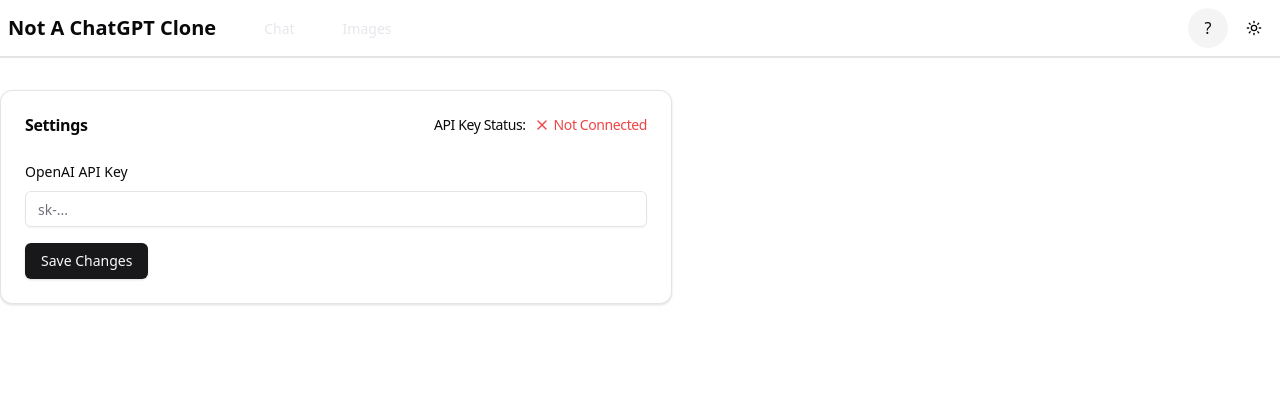
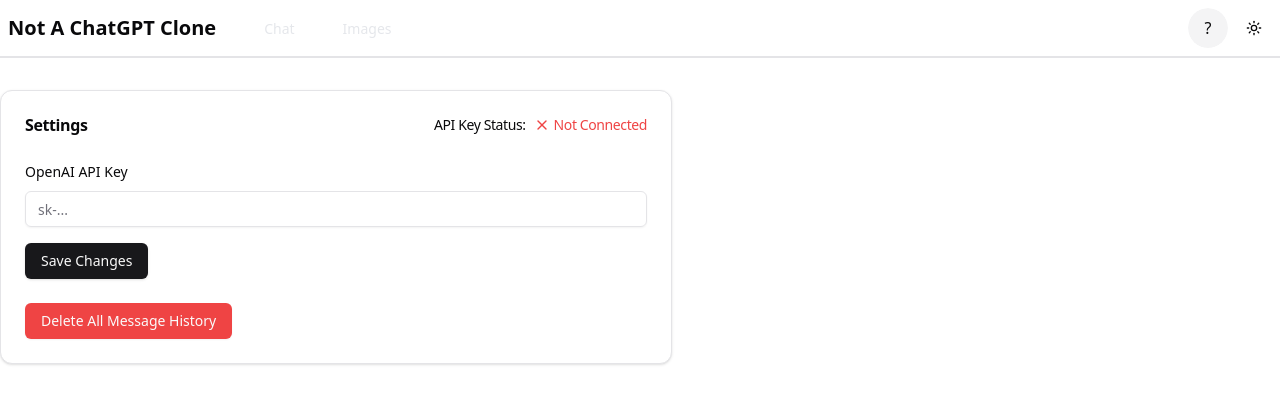
Before and after one commit to ben-cuff/openai-wrapper-app, a Next.js app: page /settings in a window 1280 px wide. Shown: the top 404 px of the page. Built offline with nearby package versions, Linux system fonts and the light colour scheme; no server answers.

Commit message:
added ability to delete all of message history at once

```diff
--- a/src/app/settings/page.tsx
+++ b/src/app/settings/page.tsx
@@ -16,7 +16,7 @@
 
 	const hasApiKey = Boolean(session?.user?.openai_api_key);
 
-	const handleSubmit = async (e: React.FormEvent) => {
+	const handleSubmitOpenaiKey = async (e: React.FormEvent) => {
 		e.preventDefault();
 		setIsLoading(true);
 
@@ -38,12 +38,39 @@
 				throw new Error("Failed to update API key");
 			}
 
-			setIsLoading(false);
 			setApiKey("");
-			reloadSession();
 		} catch (error) {
 			console.error("Error updating API key:", error);
 			alert("Failed to update API key");
+		} finally {
+			setIsLoading(false);
+			reloadSession();
+			setApiKey("");
+		}
+	};
+
+	const handleSubmitDeleteHistory = async (e: React.FormEvent) => {
+		e.preventDefault();
+		if (!confirm("Are you sure you want to delete all message history?")) {
+			return;
+		}
+		setIsLoading(true);
+		try {
+			const response = await fetch(
+				`/api/account/${session?.user?.id}/message`,
+				{
+					method: "DELETE",
+				}
+			);
+			if (!response.ok) {
+				throw new Error(
+					"Failed to delete message history. This action is irreversible."
+				);
+			}
+		} catch (error) {
+			console.error("Error deleting message history:", error);
+			alert("Failed to delete message history");
+		} finally {
 			setIsLoading(false);
 		}
 	};
@@ -71,7 +98,10 @@
 					</CardTitle>
 				</CardHeader>
 				<CardContent>
-					<form onSubmit={handleSubmit} className="space-y-4">
+					<form
+						onSubmit={handleSubmitOpenaiKey}
+						className="space-y-4"
+					>
 						<div className="space-y-2">
 							<Label htmlFor="apiKey">OpenAI API Key</Label>
 							<Input
@@ -97,6 +127,22 @@
 						</Button>
 					</form>
 				</CardContent>
+				<CardContent>
+					<form
+						onSubmit={handleSubmitDeleteHistory}
+						className="space-y-4"
+					>
+						<Button
+							type="submit"
+							variant="destructive"
+							disabled={isLoading}
+						>
+							{isLoading
+								? "Deleting..."
+								: "Delete All Message History"}
+						</Button>
+					</form>
+				</CardContent>
 			</Card>
 		</main>
 	);
```
